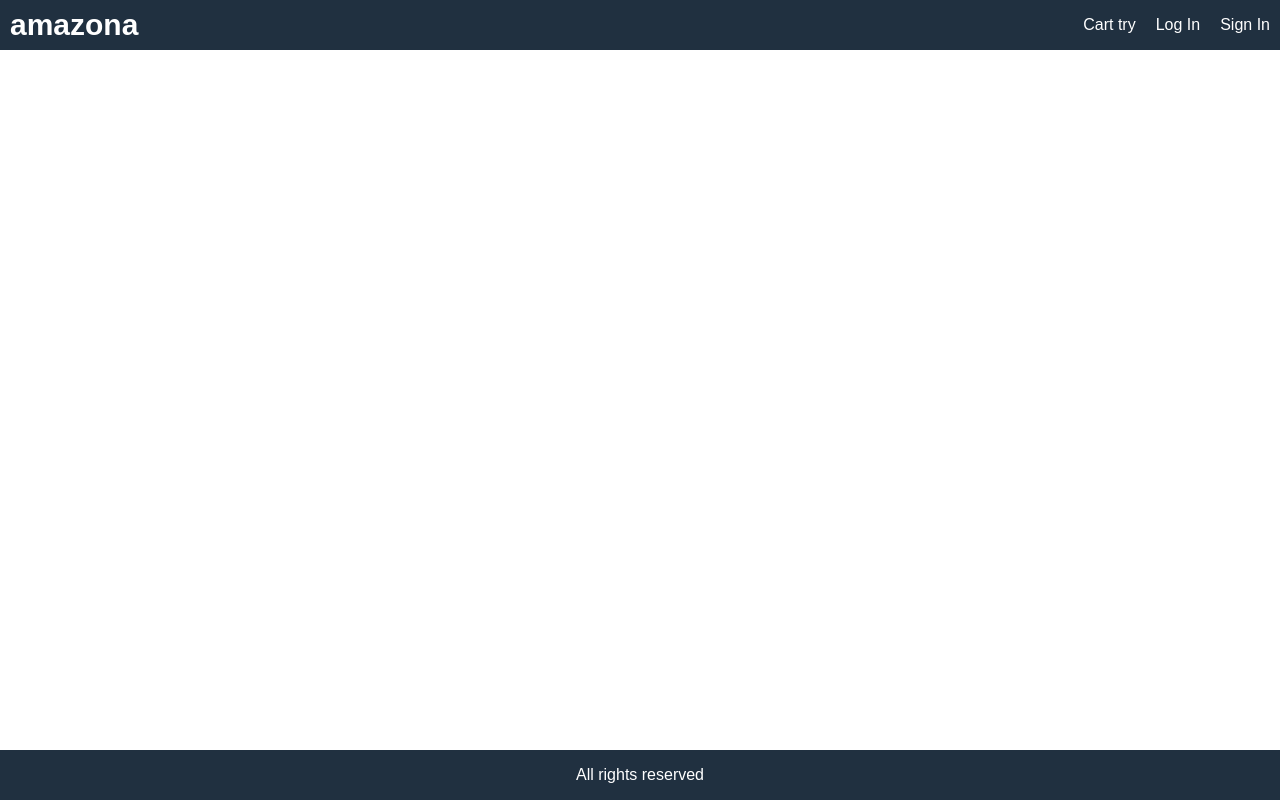
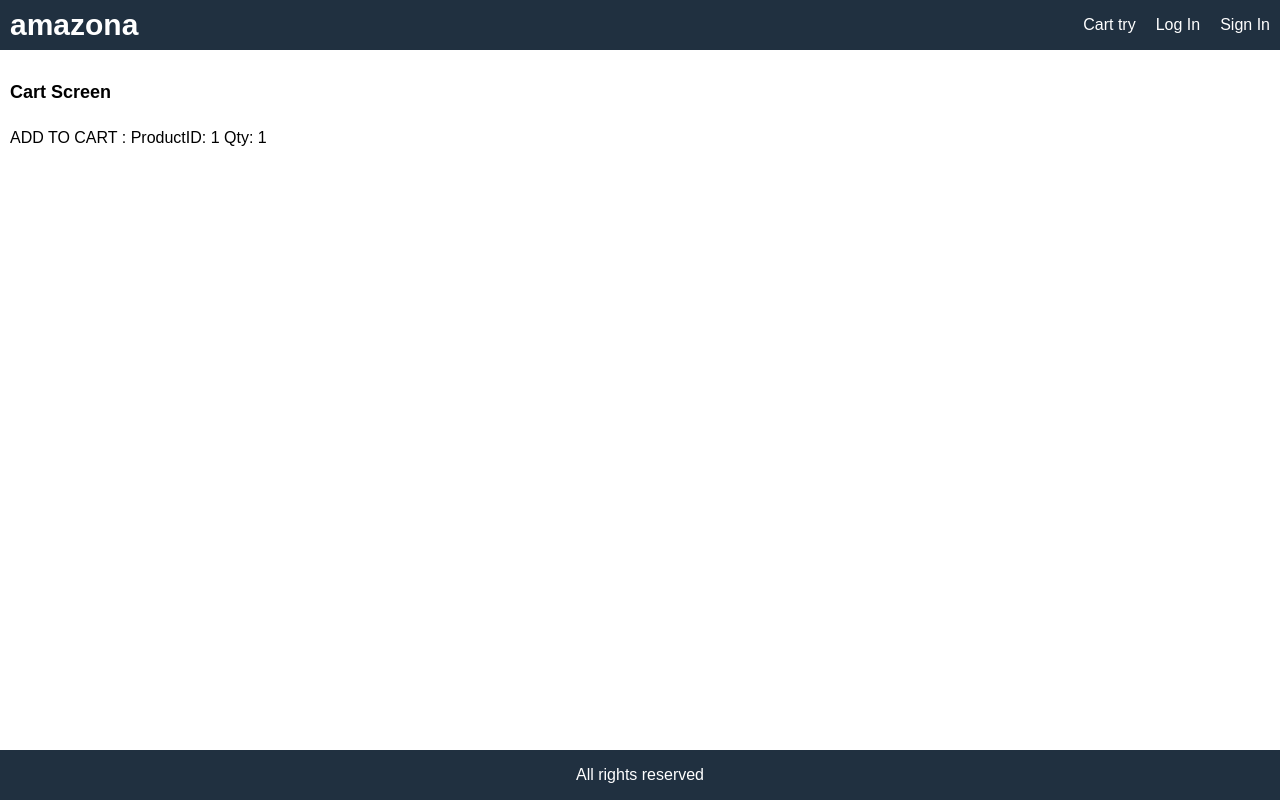
Before and after one commit to Theekshana96/E-commerce, a React (Create React App) app: page /cart/1 in a window 1280 px wide. Built offline with nearby package versions, Linux system fonts and the light colour scheme.

Commit message:
modify index file

```diff
--- a/src/index.css
+++ b/src/index.css
@@ -74,6 +74,10 @@
   margin-top: 1rem;
 }
 
+input,
+select,
+textarea,
+
 button {
   padding: 1rem;
   border-radius: 0.5rem;
@@ -82,9 +86,15 @@
   font-family: Arial, Helvetica, sans-serif;
   -webkit-font-smoothing: antialiased;
   -moz-osx-font-smoothing: grayscale;
+}
+ button{
   background-color: #f8f8f8;
   cursor: pointer;
-}
+ }
+
+ input:hover,
+select:hover,
+textarea:hover,
 
 button:hover{
   border: 0.1rem #404040 solid;
--- a/src/screens/CartScreen.js
+++ b/src/screens/CartScreen.js
@@ -1,9 +1,14 @@
 import React from 'react'
 
-export default function CartScreen() {
+export default function CartScreen(props) {
+    const productId = props.match.params.id;
+    const qty = props.location.search? Number(props.location.search.split('=')[1]) : 1;
     return (
         <div>
-
+            <h1>Cart Screen</h1>
+            <p>
+            ADD TO CART : ProductID: {productId} Qty: {qty}
+            </p>
         </div>
     )
 }
--- a/src/screens/ProductScreen.js
+++ b/src/screens/ProductScreen.js
@@ -83,9 +83,7 @@
                                     </div>
                                 </div>
                             </li>
-                            <li>
-                                <button className="primary block">Add to Cart</button>
-                            </li>
+
                             {product.countInStock > 0 && (
                     <>
                       <li>
```
